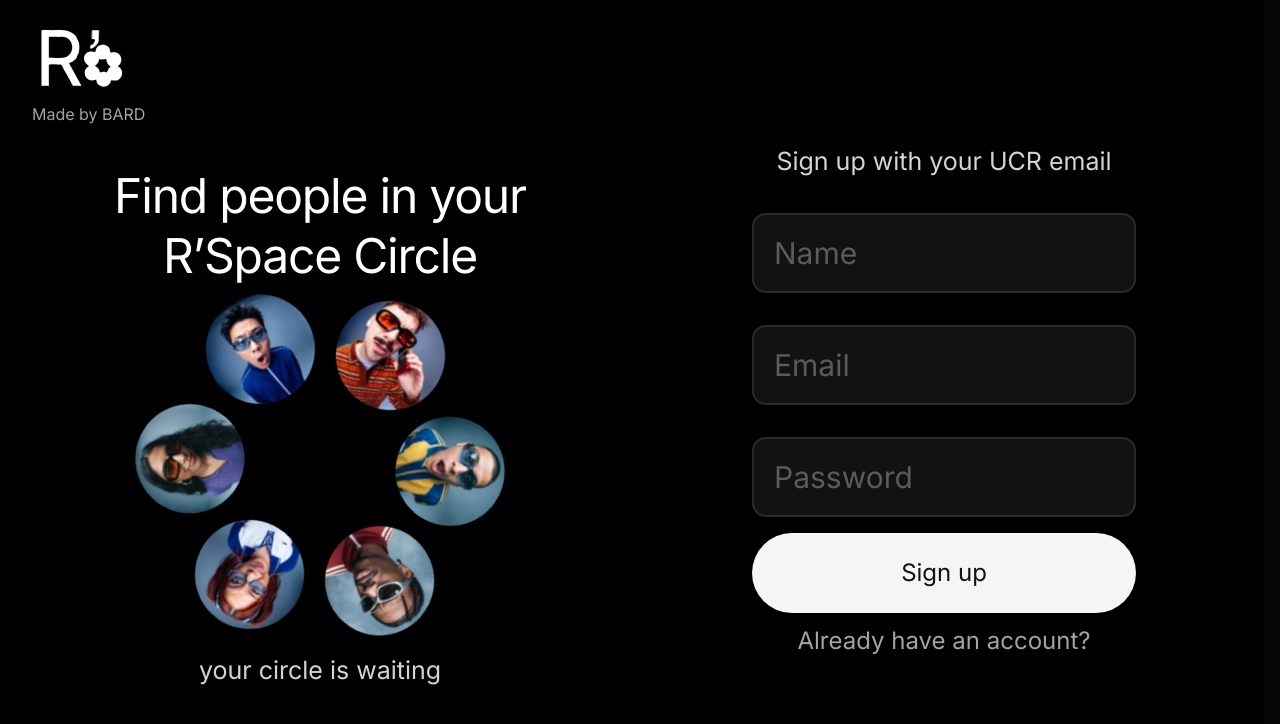
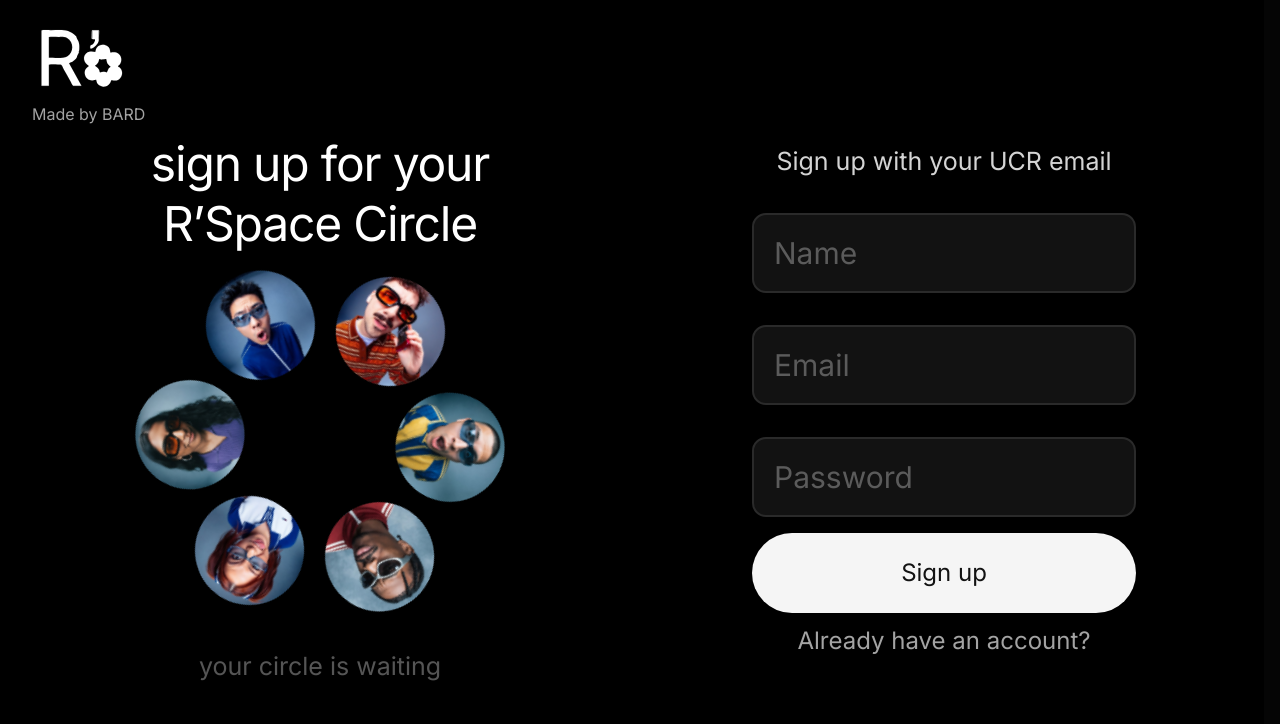
Before and after one commit to Dtowery98/CS180-Project, a Next.js app in the folder cs180/frontend/: page /sign_up in a window 1280 px wide. Shown: the top 724 px of the page. Built offline with nearby package versions, Linux system fonts and the light colour scheme.

Commit message:
sign up page

```diff
--- a/cs180/frontend/src/app/globals.css
+++ b/cs180/frontend/src/app/globals.css
@@ -140,3 +140,27 @@ body:has([data-login-page]) {
     @apply font-sans;
   }
 }
+
+
+@keyframes textShine {
+  from {
+    background-position: 150% center;
+  }
+  to {
+    background-position: -150% center;
+  }
+}
+
+.text-shine {
+  background: linear-gradient(
+    110deg,
+    #555 35%,
+    #fff 50%,
+    #555 65%
+  );
+  background-size: 250% auto;
+  color: transparent;
+  background-clip: text;
+  -webkit-background-clip: text;
+  animation: textShine 8s linear infinite;
+}
--- a/cs180/frontend/src/components/login/leftPanelLogin.tsx
+++ b/cs180/frontend/src/components/login/leftPanelLogin.tsx
@@ -17,13 +17,13 @@ const LeftPanelLogin = () => {
       </div>
 
       {/* Heading and people */}
-      <div className="mx-auto mt-10 flex w-full max-w-md flex-col items-center">
+      <div className="mx-auto mt-2 flex w-full max-w-md flex-col items-center">
         <h1 className="text-center text-5xl font-normal leading-tight tracking-tight md:text-5xl translate-y--10">
           Find people in your
           <br />
           R’Space Circle
         </h1>
-        <div className="mt-4 flex w-full justify-center -translate-y-3">
+        <div className="mt-4 flex w-full justify-center -translate-y-1">
           <Spinner>
           </Spinner>
         </div>
--- a/cs180/frontend/src/components/sign_up/leftPanelSignUp.tsx
+++ b/cs180/frontend/src/components/sign_up/leftPanelSignUp.tsx
@@ -16,18 +16,18 @@ const LeftPanelSignUp = () => {
         </div>
 
         {/* Heading and people */}
-        <div className="mx-auto mt-10 flex w-full max-w-md flex-col items-center">
+        <div className="mx-auto mt-2 flex w-full max-w-md flex-col items-center">
             <h1 className="text-center text-5xl font-normal leading-tight tracking-tight md:text-5xl translate-y--10">
-                Find people in your
+                sign up for your
                 <br />
                 R’Space Circle
             </h1>
-            <div className="mt-4 flex w-full justify-center -translate-y-3">
+            <div className="mt-4 flex w-full justify-center -translate-y-1">
                 <Spinner>
                 </Spinner>
             </div>
         </div>
-        <h1 className="text-[#D4D4D4] text-center text-[20px] sm:text-[20px] md:text-[22px] lg:text-[25px] xl:text-[25px]">
+        <h1 className="text-shine mt-7 text-[#D4D4D4] text-center text-[20px] sm:text-[20px] md:text-[22px] lg:text-[25px] xl:text-[25px]">
             your circle is waiting
         </h1>
     </div>
```
